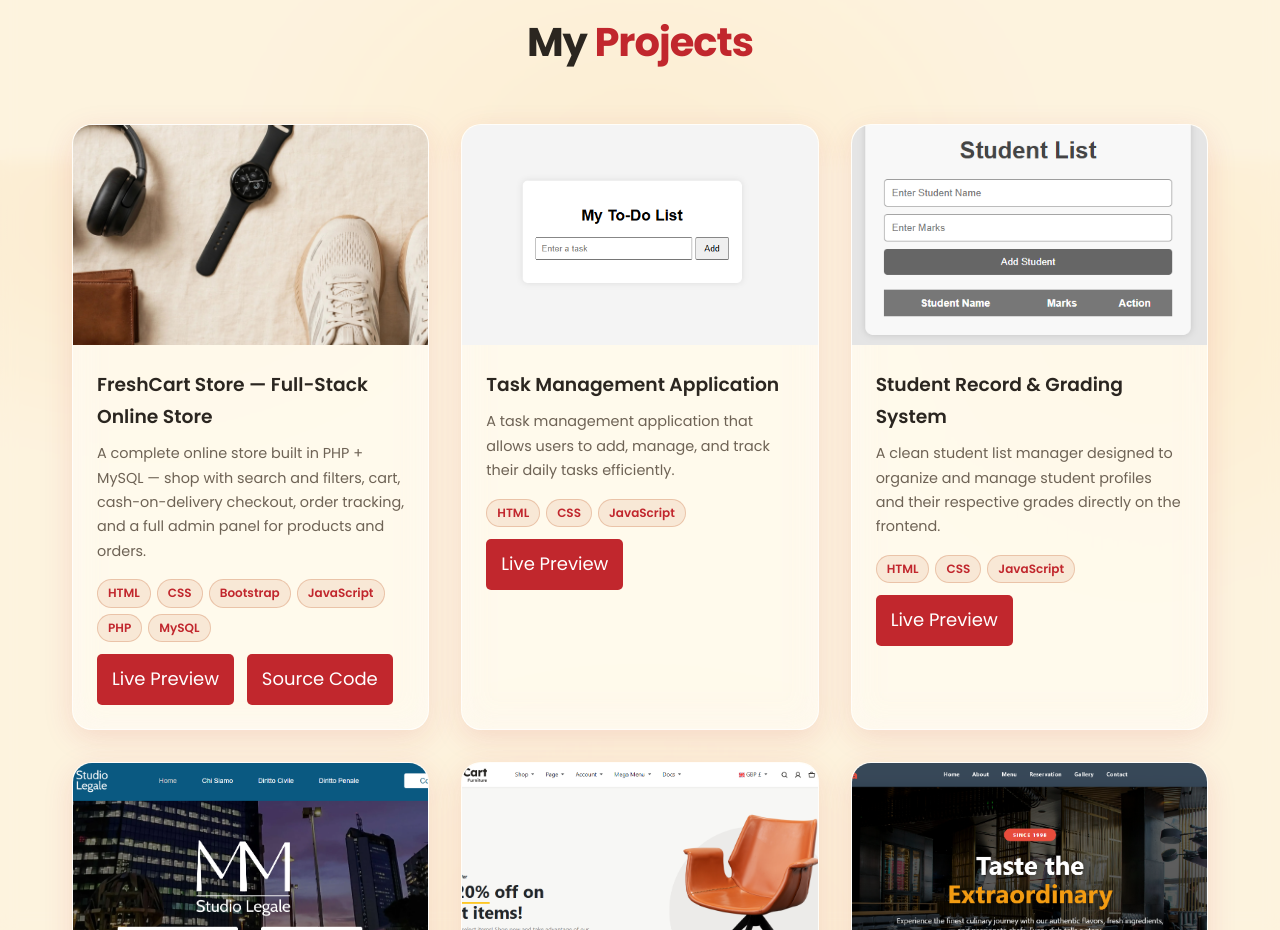
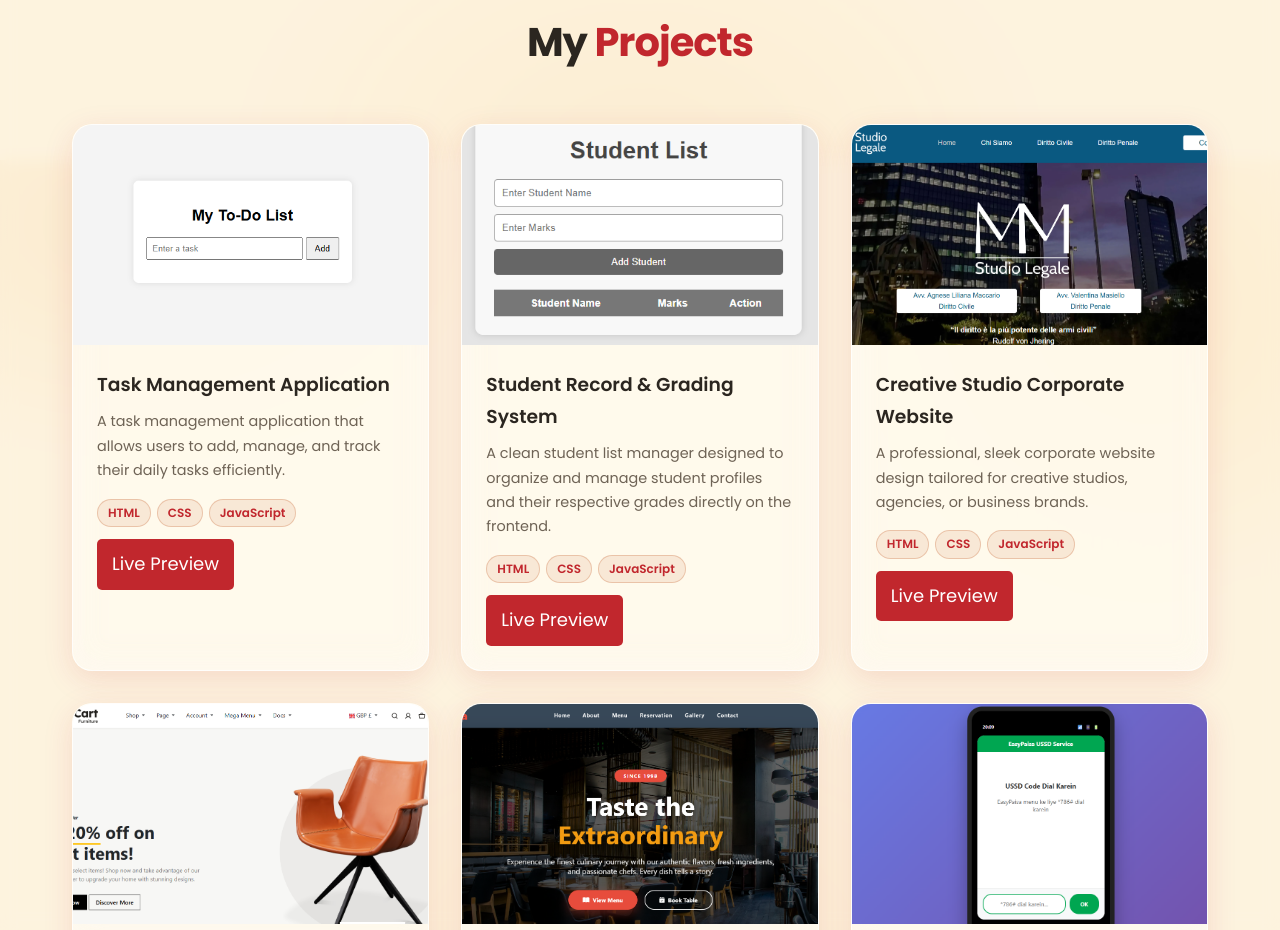
Before and after one commit to osmangoraya912-lang/Portfolio, a plain HTML site: page index.html in a window 1280 px wide. Shown: the part 2240-3170 px from the top of the page. Drawn offline with Linux system fonts and the light colour scheme.

Commit message:
Add files via upload

```diff
--- a/index.html
+++ b/index.html
@@ -126,24 +126,6 @@
         <div class="container">
             <h2 class="section-title">My <span class="highlight">Projects</span></h2>
             <div class="projects-grid">
-                <!-- FreshCart Store — featured -->
-                <div class="project-card">
-                    <div class="project-img">
-                        <img src="images/freshcart-store.jpg" alt="FreshCart Store">
-                    </div>
-                    <div class="project-info">
-                        <h3>FreshCart Store — Full-Stack Online Store</h3>
-                        <p>A complete online store built in PHP + MySQL — shop with search and filters, cart, cash-on-delivery checkout, order tracking, and a full admin panel for products and orders.</p>
-                        <div class="tech-stack">
-                            <span>HTML</span><span>CSS</span><span>Bootstrap</span><span>JavaScript</span><span>PHP</span><span>MySQL</span>
-                        </div>
-                        <div class="project-links">
-                            <a href="http://mangoraya.xo.je/freshcart/">Live Preview</a>
-                            <a href="https://github.com/osmangoraya912-lang/freshcart-store">Source Code</a>
-                        </div>
-                    </div>
-                </div>
-
                 <!-- Project 1 -->
                 <div class="project-card">
                     <div class="project-img">
```
